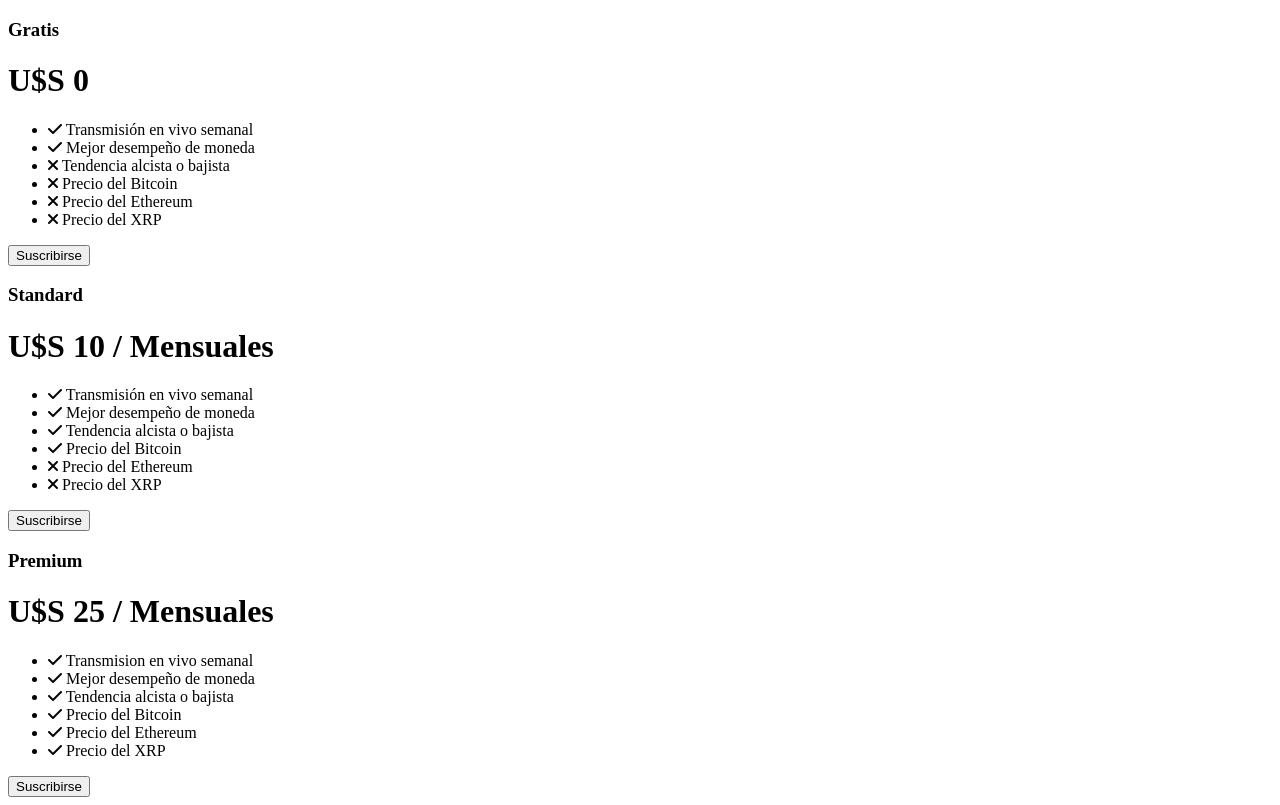
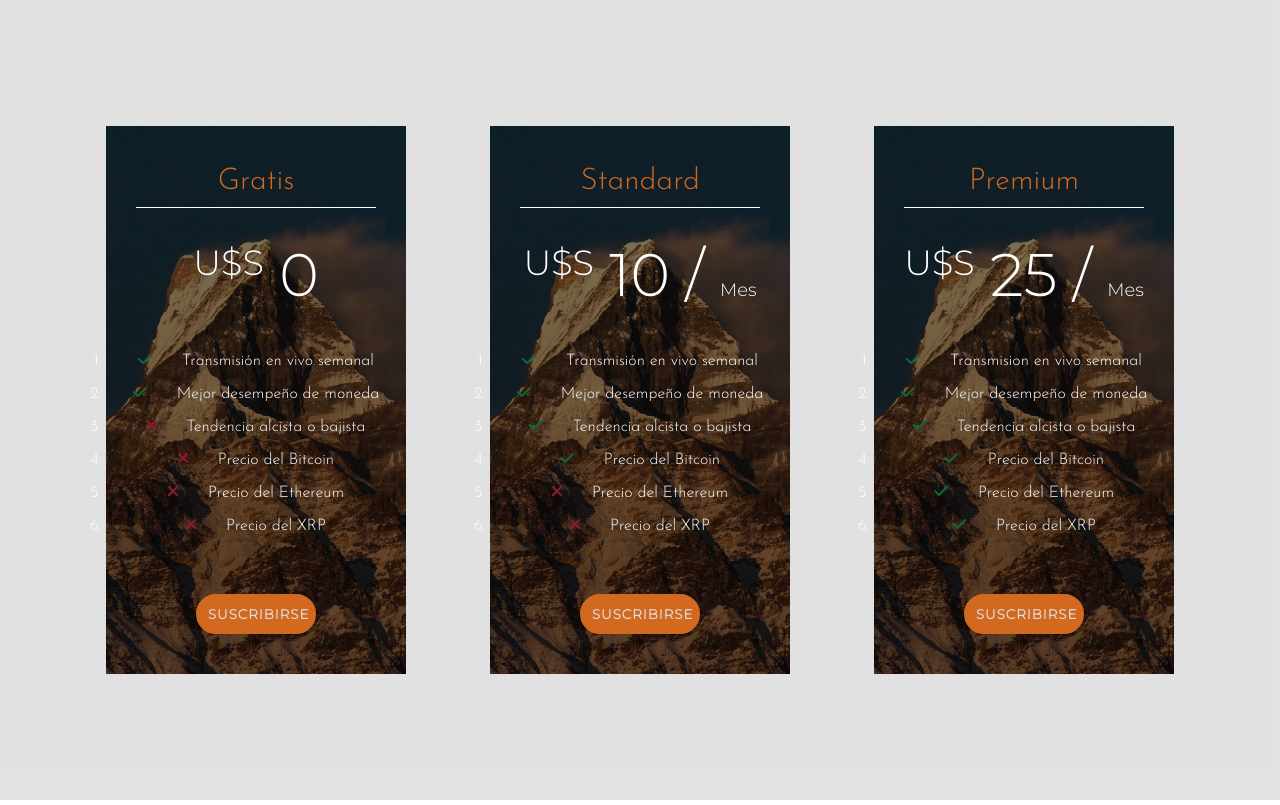
Before and after one commit to ch4rbo/price-card-spanish, a plain HTML site: page index.html in a window 1280 px wide. Drawn offline with Linux system fonts and the light colour scheme.

Commit message:
continuo con formato | moving forward with format

```diff
--- a/index.html
+++ b/index.html
@@ -17,11 +17,12 @@
 
 <body>
     <div class="container">
-        <div class="card-wrapper">
+        <div class="cards-wrapper">
             <div class="card">
-                <div class="card-header"></div>
+                <div class="card-header">
                     <h3>Gratis</h3>
-                <h1>U$S 0</h1>
+                    <h1><sup>U$S</sup> 0</h1>
+                </div>
                 <div class="card-body">
                     <ul>
                         <li> <i class="fas fa-check"></i> Transmisión en vivo semanal </li>
@@ -32,17 +33,18 @@
                         <li> <i class="fas fa-times"></i> Precio del XRP</li>
                     </ul>
                 </div>
-                <div class="card-footer"></div>
-                <button type="button">Suscribirse</button>
-            </div>
+                <div class="card-footer">
+                <button type="button">Suscribirse</button></div>
             </div>
 
 
 
+
             <div class="card">
-            <div class="card-header"></div>
+                <div class="card-header">
                     <h3>Standard</h3>
-            <h1>U$S 10 / <span>Mensuales</span></h1>
+                    <h1><sup>U$S</sup> 10 / <span>Mes</span></h1>
+                </div>
                 <div class="card-body">
                     <ul>
                         <li> <i class="fas fa-check"></i> Transmisión en vivo semanal </li>
@@ -53,19 +55,20 @@
                         <li> <i class="fas fa-times"></i> Precio del XRP</li>
                     </ul>
                 </div>
-            <div class="card-footer"></div>
-            <button type="button">Suscribirse</button>
+                <div class="card-footer">
+                <button type="button">Suscribirse</button></div>
             </div>
 
 
 
             <div class="card">
-            <div class="card-header"></div>
+                <div class="card-header">
                     <h3>Premium</h3>
-            <h1>U$S 25 / <span>Mensuales</span></h1>
+                    <h1> <sup>U$S</sup> 25 / <span>Mes</span></h1>
+                </div>
                 <div class="card-body">
                     <ul>
-                    <li> <i class="fas fa-check"></i>  Transmision en vivo semanal </li>
+                        <li> <i class="fas fa-check"></i> Transmision en vivo semanal</li>
                         <li> <i class="fas fa-check"></i> Mejor desempeño de moneda</li>
                         <li> <i class="fas fa-check"></i> Tendencia alcista o bajista</li>
                         <li> <i class="fas fa-check"></i> Precio del Bitcoin</li>
@@ -73,12 +76,12 @@
                         <li> <i class="fas fa-check"></i> Precio del XRP</li>
                     </ul>
                 </div>
-            <div class="card-footer"></div>
-            <button type="button">Suscribirse</button>
+                <div class="card-footer">
+                <button type="button">Suscribirse</button></div>
             </div>
         </div>
 
-
+    </div>
 </body>
 
 </html>
--- a/styles.css
+++ b/styles.css
@@ -0,0 +1,104 @@
+* {
+    margin: 0;
+    padding: 0;
+    box-sizing: border-box;
+}
+
+.container {
+    width: 100%;
+    height: 100vh;
+    background-color: #dddd;
+}
+
+.cards-wrapper {
+    width: 90%;
+    margin: auto;
+    height: 100%;
+    display: flex;
+    justify-content: space-around;
+    align-items: center;
+}
+
+.card {
+    width: 300px;
+    background: linear-gradient(rgba(0, 0, 0, .5), rgba(0, 0, 0, .6)), url(images/bg.jpg)
+    center no-repeat;
+    background-size: cover;
+    color: #fff;
+    text-align: center;
+}
+.card-header {
+    margin-bottom: 40px;
+    }
+
+.card-header h3 {
+    font-family: "Josefin Sans", "sans serif";
+    font-size: 30px;
+    font-weight: 300;
+    color: chocolate;
+    margin: 30px;
+    border-bottom: 1px groove #ffff;
+    padding: 10px;
+}
+
+.card-header h1 {
+    font-family: "Montserrat", "sans serif";
+    font-size: 60px;
+    font-weight: 300;
+}
+
+
+
+.card-header sup {
+    font-size: 35px;
+}
+
+.card-header span {
+    font-size: 18px;
+}
+
+
+.card-body {
+    margin-bottom: 60px;
+}
+
+.card-body li {
+    list-style: note;
+    font-family: "Josefin Sans", sans-serif;
+    font-size: 16px;
+    font-weight: 300;
+    margin: 15px 0;
+    }
+
+    .card-body i {
+        margin-right: 25px;
+            }
+
+
+    .card-body .fa-check
+    {
+        color: #0d683a;
+    }
+
+    .card-body .fa-times
+    {
+        color: #911832;
+    }
+
+    .card-footer {
+        margin-bottom: 40px;
+    }
+    .card-footer button {
+        width: 120px;
+        padding: 10px;
+        background-color: chocolate;
+        color: #ddd;
+        font-family: "Montserrat", sans-serif;
+        font-weight: 600;
+        text-transform: uppercase;
+        letter-spacing: 1px;
+        border: 2px solid chocolate;
+        border-radius: 100px;
+        outline: none;
+        cursor: pointer;
+    }
```
Also changed, not shown: images/bg.jpg (added). Lines whose indentation alone changed are shown as unchanged.
